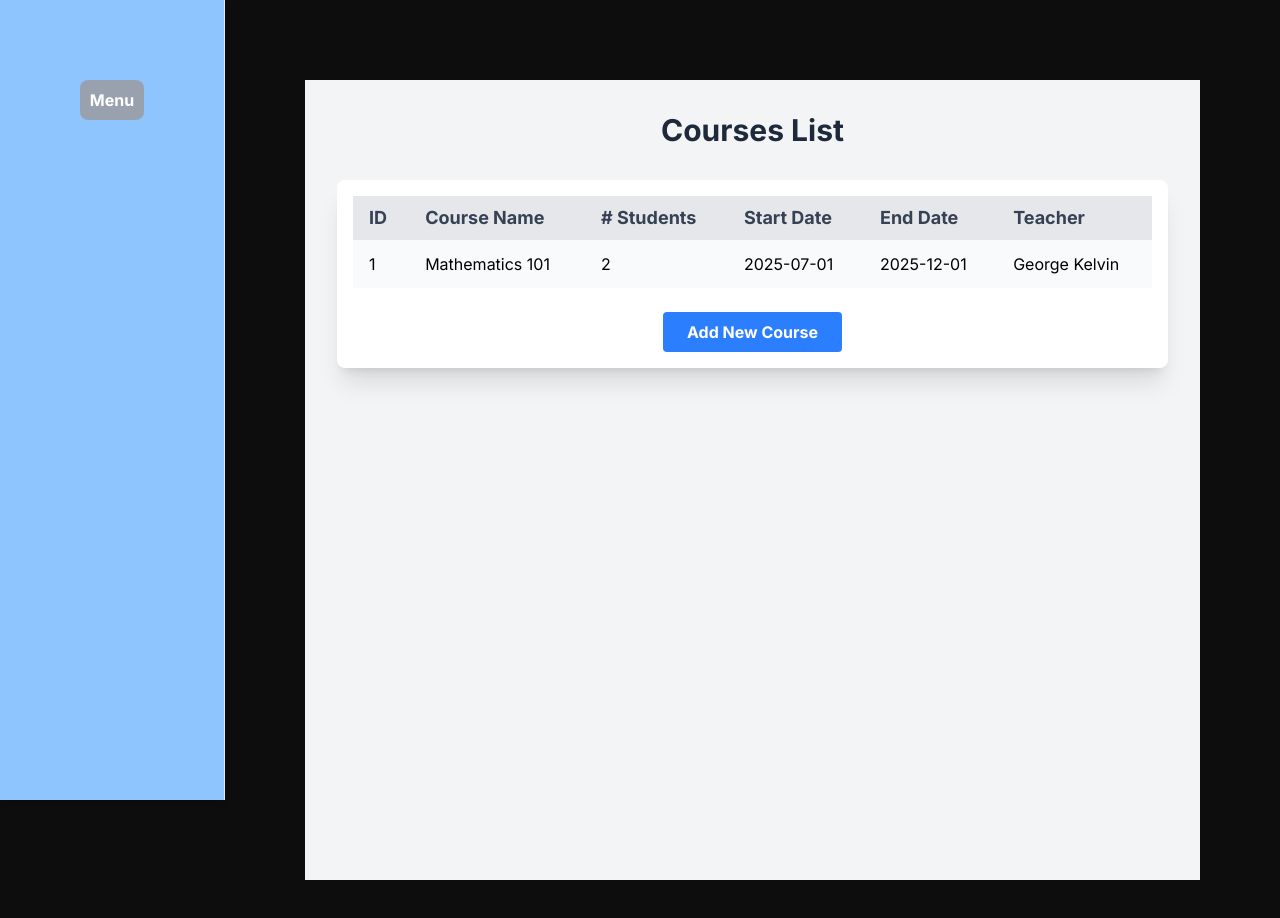
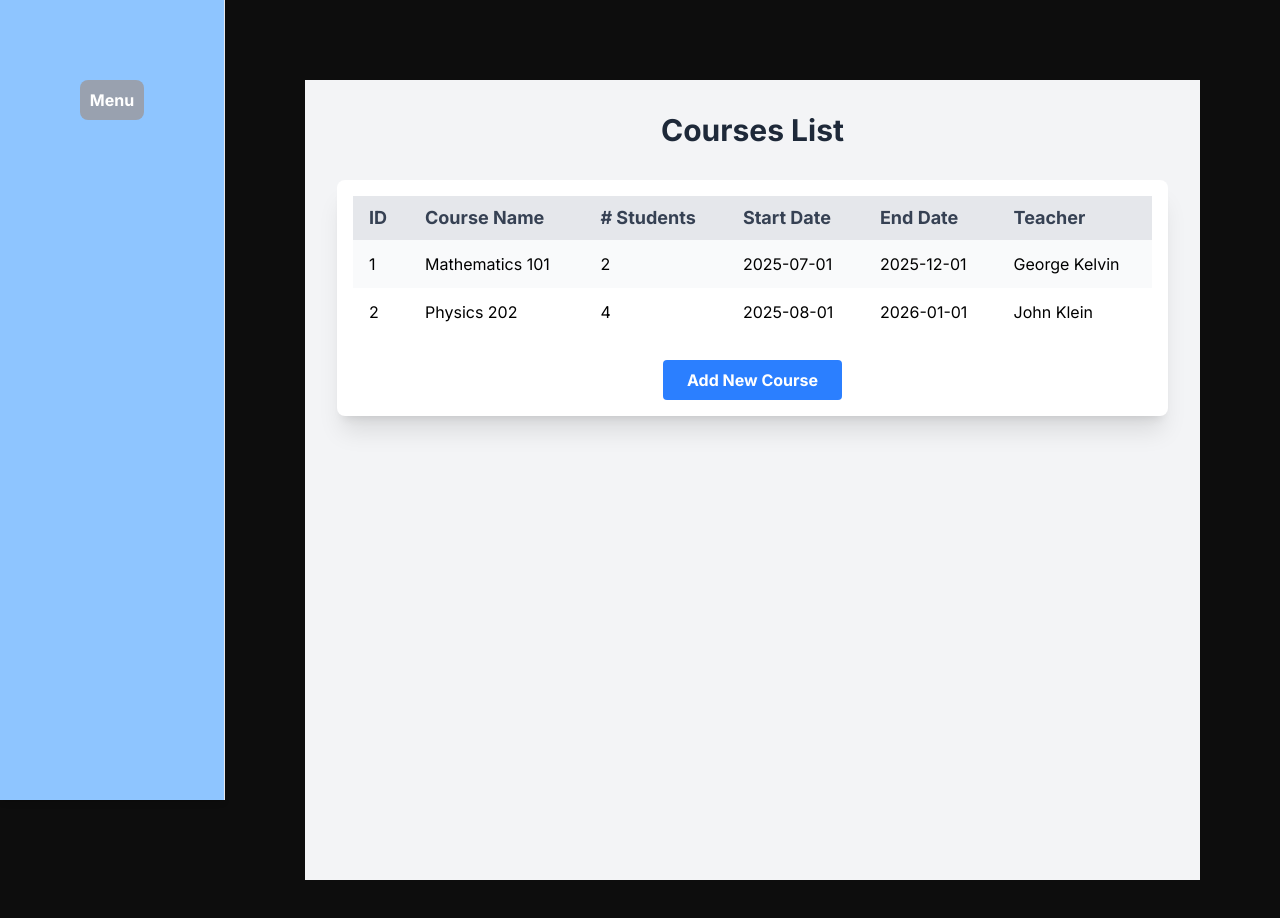
Before and after one commit to EdsCodes/schoolMonitoringApp, a Next.js app: page /courses in a window 1280 px wide. Shown: the top 918 px of the page. Built offline with nearby package versions, Linux system fonts and the light colour scheme.

Commit message:
ADD, enroolments between courses, students and teachers logic

```diff
--- a/src/app/courses/page.tsx
+++ b/src/app/courses/page.tsx
@@ -5,6 +5,7 @@ import Link from "next/link";
 import { useRouter } from "next/navigation";
 import { courseList } from "@/modules/coursesModule";
 import { teacherList } from "@/modules/teachersModule";
+import { studentList } from "@/modules/studentsModule";
 
 function CoursesPage() {
   const router = useRouter();
@@ -17,6 +18,7 @@ function CoursesPage() {
         </h1>
 
         <div className="w-full bg-white shadow-xl rounded-lg overflow-x-auto p-4">
+          <div className="max-h-[500px] overflow-y-auto">
             <table className="table-auto min-w-max w-full border-collapse">
               <thead className="text-lg text-gray-700 bg-gray-200">
           <tr>
@@ -30,7 +32,7 @@ function CoursesPage() {
               </thead>
               <tbody>
           {courseList.map((course, idx) => {
-                const teacher = teacherList.find((t) => t.id === course.id);
+            const teacher = teacherList.find((t) => t.id === course.teacherId);
 
             return (
               <tr
@@ -51,6 +53,7 @@ function CoursesPage() {
           })}
               </tbody>
             </table>
+          </div>
 
           <div className="mt-6 text-center">
             <Link href="/courseForm">
--- a/src/modules/coursesModule.ts
+++ b/src/modules/coursesModule.ts
@@ -3,6 +3,7 @@ export interface Course {
   name: string;
   startDate: string;
   endDate: string;
+  teacherId: string;
   enrolledStudents: string[];
 }
 
@@ -12,6 +13,15 @@ export const courseList: Course[] = [
     name: "Mathematics 101",
     startDate: "2025-07-01",
     endDate: "2025-12-01",
-    enrolledStudents: ["stu1", "stu2"],
+    teacherId: "1",
+    enrolledStudents: ["1", "2"],
+  },
+  {
+    id: "2",
+    name: "Physics 202",
+    startDate: "2025-08-01",
+    endDate: "2026-01-01",
+    teacherId: "2",
+    enrolledStudents: ["3", "4", "5", "6"],
   },
 ];
--- /dev/null
+++ b/src/modules/inscriptionsModule.ts
@@ -0,0 +1,22 @@
+export interface Enrollments {
+  id: string;
+  studentId: string;
+  courseId: string;
+  teacherId: string;
+  student: {
+    id: string;
+    name: string;
+    age: string;
+    course: string;
+    email: string;
+    address: string;
+  };
+  course: {
+    id: string;
+    name: string;
+    startDate: string;
+    endDate: string;
+    teacher: string;
+    enrolledStudents: [string];
+  };
+}
--- a/src/modules/studentsModule.ts
+++ b/src/modules/studentsModule.ts
@@ -24,6 +24,38 @@ export const studentList: Student[] = [
     address: '456 Elm St, Springfield',
     course: 'mathematics',
   },
+  {
+    id: '3',
+    name: 'George Castro',
+    age: 17,
+    email: 'ana.smith@example.com',
+    address: '456 Elm St, Springfield',
+    course: 'mathematics',
+  },
+  {
+    id: '4',
+    name: 'John Wick',
+    age: 17,
+    email: 'ana.smith@example.com',
+    address: '456 Elm St, Springfield',
+    course: 'mathematics',
+  },
+  {
+    id: '5',
+    name: 'Joseph Doe',
+    age: 17,
+    email: 'ana.smith@example.com',
+    address: '456 Elm St, Springfield',
+    course: 'mathematics',
+  },
+  {
+    id: '6',
+    name: 'Mary Roberts',
+    age: 17,
+    email: 'ana.smith@example.com',
+    address: '456 Elm St, Springfield',
+    course: 'mathematics',
+  },
 ];
 
 export const getStudentById = (id: string): Student | undefined =>
```
Lines whose indentation alone changed are shown as unchanged.
